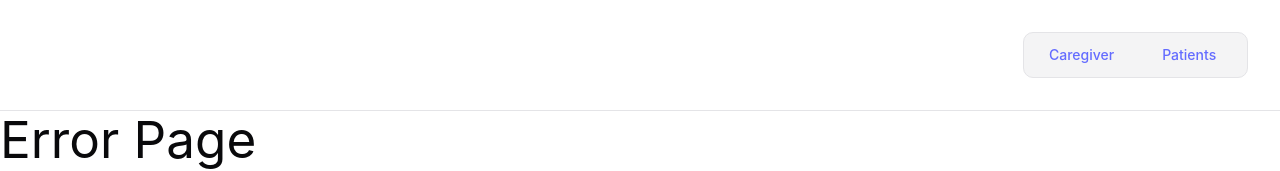
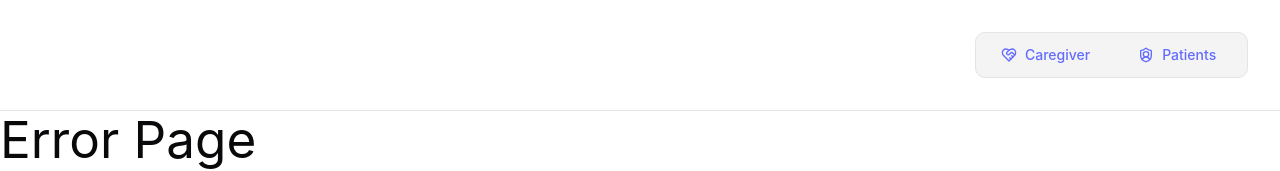
Before and after one commit to GabrielxKuek/buildingblocs-june-2025, a React (Vite) app in the folder client/: page / in a window 1280 px wide. Shown: the top 171 px of the page. Built offline with nearby package versions, Linux system fonts and the light colour scheme.

Commit message:
added icon to navbar

```diff
--- a/client/src/components/misc/Navbar.jsx
+++ b/client/src/components/misc/Navbar.jsx
@@ -1,5 +1,6 @@
 import { Link, useLocation } from 'react-router-dom';
 import { ToggleGroup, ToggleGroupItem } from "@/components/ui/toggle-group"
+import { HeartHandshake, ShieldUser  } from 'lucide-react';
 
 const Navbar = () => {
     const location = useLocation();
@@ -16,14 +17,20 @@ const Navbar = () => {
                     asChild
                     className="px-6 py-2 rounded-md font-medium data-[state=on]:bg-background data-[state=on]:shadow-sm data-[state=on]:border transition-all duration-200"
                 >
-                    <Link to="/caregiver">Caregiver</Link>
+                    <Link to="/caregiver">
+                        <HeartHandshake />
+                        Caregiver
+                    </Link>
                 </ToggleGroupItem>
                 <ToggleGroupItem
                     value="/patient"
                     asChild
                     className="px-6 py-2 rounded-md font-medium data-[state=on]:bg-background data-[state=on]:shadow-sm data-[state=on]:border transition-all duration-200"
                 >
-                    <Link to="/patient">Patients</Link>
+                    <Link to="/patient">
+                        <ShieldUser />
+                        Patients
+                    </Link>
                 </ToggleGroupItem>
             </ToggleGroup>
         </div>
```
